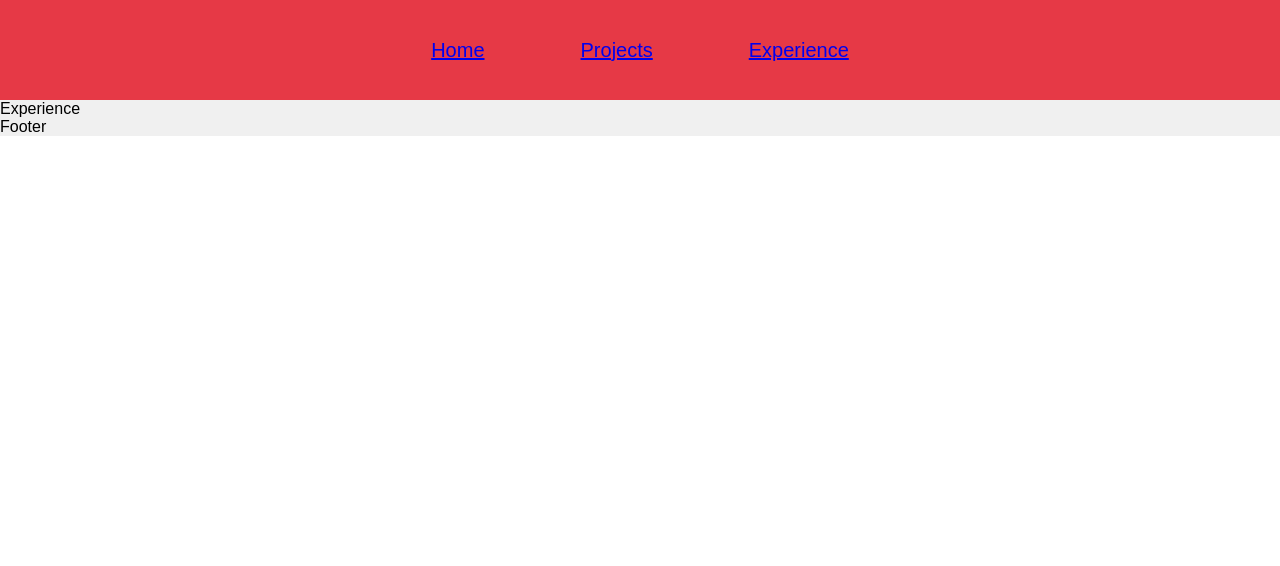
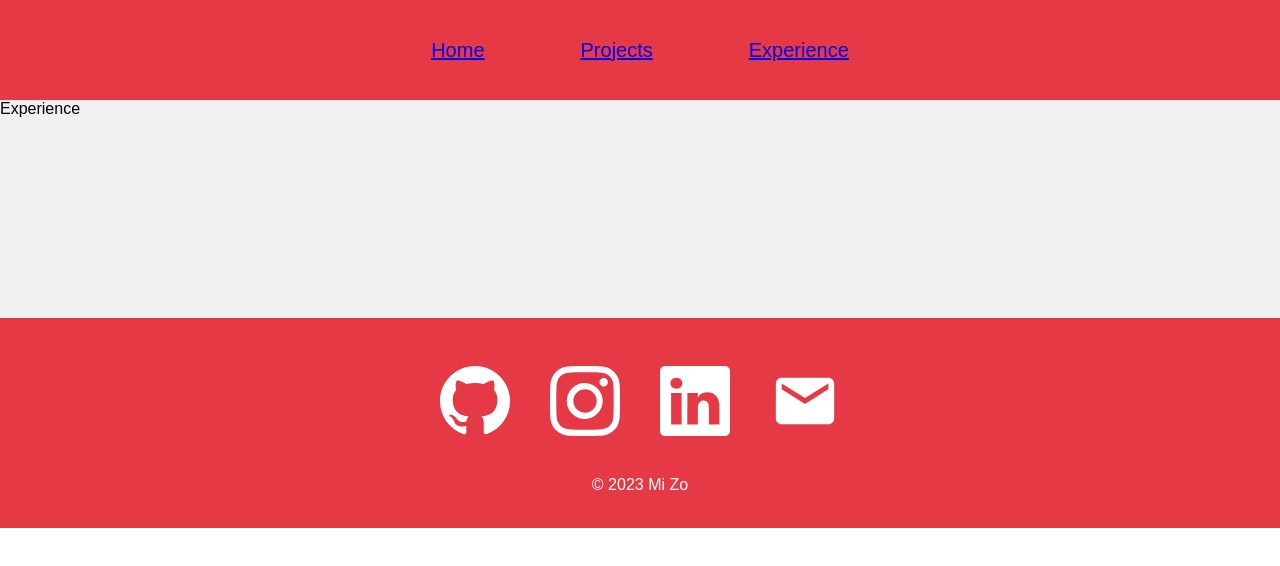
Before and after one commit to miz092/miz092.github.io, a React (Vite) app: page /experience in a window 1280 px wide. Shown: the top 566 px of the page. Built offline with nearby package versions, Linux system fonts and the light colour scheme.

Commit message:
implement the footer with social media icons and basic design

```diff
--- a/package.json
+++ b/package.json
@@ -13,8 +13,10 @@
     "@emotion/styled": "^11.10.6",
     "@mui/icons-material": "^5.11.9",
     "@mui/material": "^5.11.10",
+    "@react-icons/all-files": "^4.1.0",
     "react": "^18.2.0",
     "react-dom": "^18.2.0",
+    "react-icons": "^4.7.1",
     "react-router-dom": "^6.8.1",
     "react-vertical-timeline-component": "^3.6.0"
   },
--- a/src/pagecomponents/footer/Footer.css
+++ b/src/pagecomponents/footer/Footer.css
@@ -0,0 +1,28 @@
+.portfolio__footer {
+  width: 100%;
+  height: 200px;
+  background: var(--secondary-footer);
+  display: flex;
+  justify-content: center;
+  align-items: center;
+  flex-direction: column;
+  padding-top: 10px;
+  margin-top: 200px;
+}
+
+.portfolio__footer_socialMedia svg {
+  color: white;
+  margin: 20px;
+  font-size: 70px;
+  cursor: pointer;
+}
+
+.portfolio__footer p {
+  color: white;
+}
+
+@media only screen and (max-width: 600px) {
+  .portfolio__footer svg {
+    font-size: 50px;
+  }
+}
--- a/src/pagecomponents/footer/Footer.jsx
+++ b/src/pagecomponents/footer/Footer.jsx
@@ -1,7 +1,19 @@
 import React from "react";
-
+import { BsInstagram, BsGithub, BsLinkedin } from "react-icons/bs";
+import { MdEmail } from "react-icons/md";
+import "./footer.css";
 function Footer() {
-  return <div>Footer</div>;
+  return (
+    <div className="portfolio__footer">
+      <div className="portfolio__footer_socialMedia">
+        <BsGithub />
+        <BsInstagram />
+        <BsLinkedin />
+        <MdEmail />
+      </div>
+      <p>&copy; 2023 Mi Zo</p>
+    </div>
+  );
 }
 
 export default Footer;
```
Also changed, not shown: 1 other file (tests, documents, lock files or other folders).
